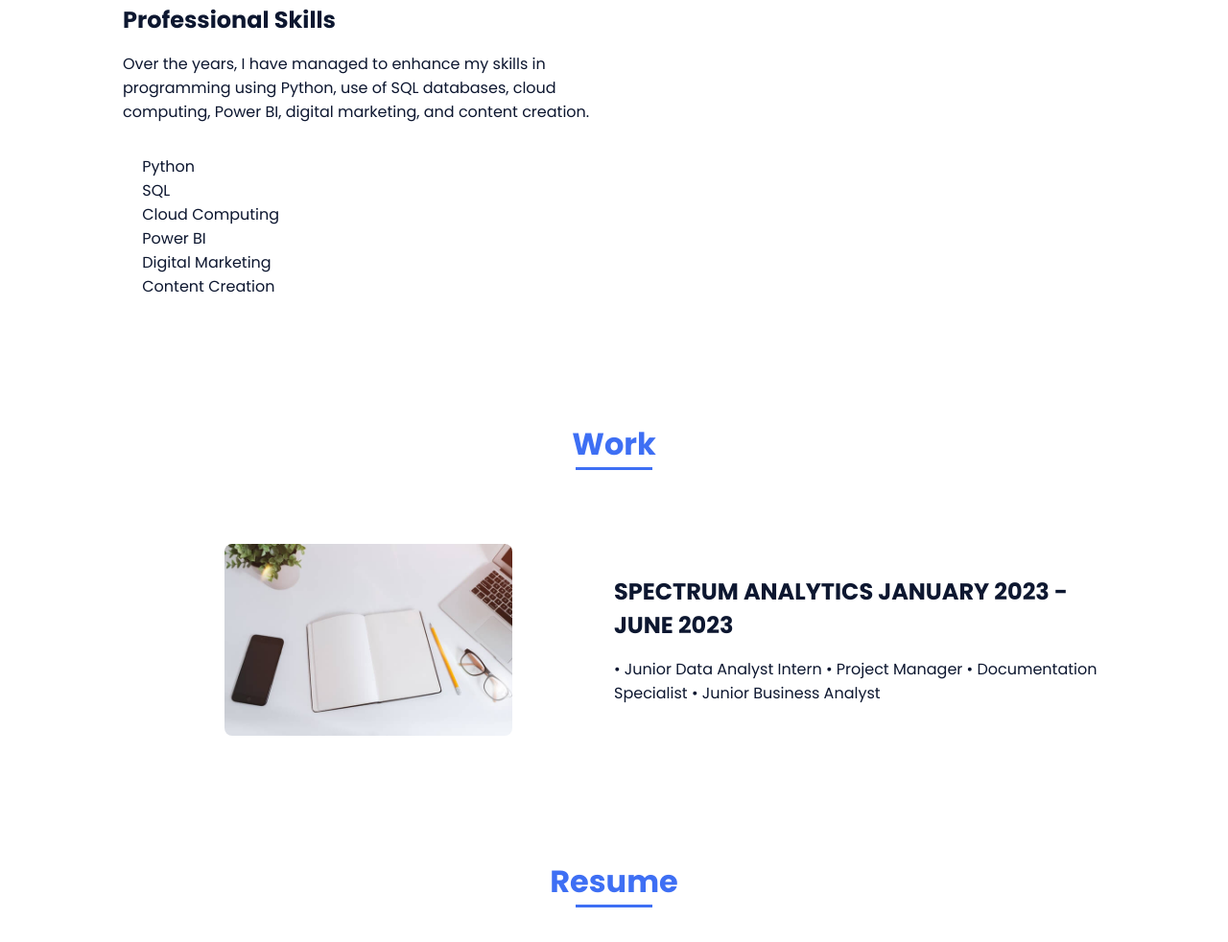
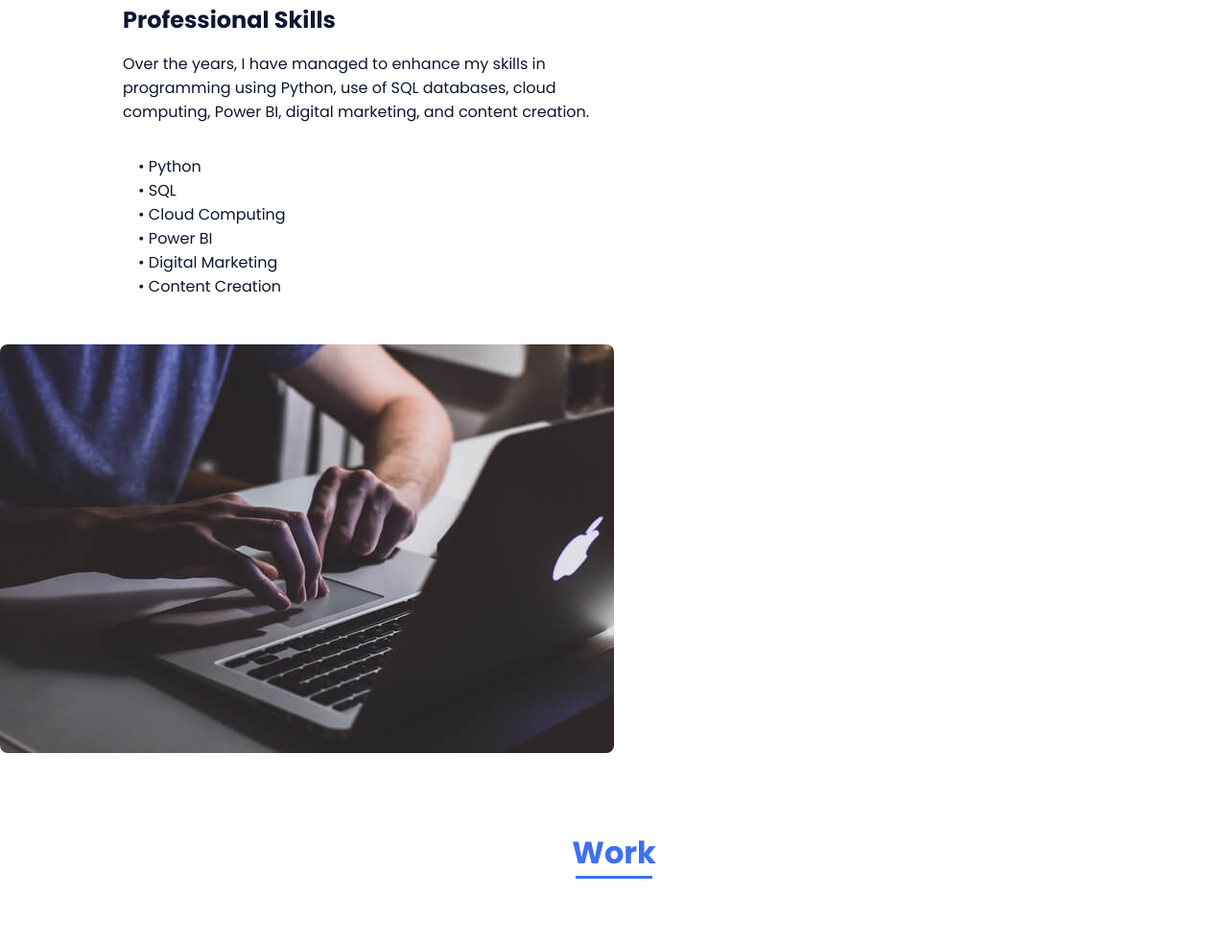
Before and after one commit to Nomhle02/Nomhle02.github.io, a plain HTML site: page index.html in a window 1280 px wide. Shown: the part 1520-2502 px from the top of the page at 96% size. Drawn offline with nearby package versions, Linux system fonts and the light colour scheme.

Commit message:
Update index.html

```diff
--- a/index.html
+++ b/index.html
@@ -95,17 +95,19 @@
             <h2 class="skills__subtitle">Professional Skills</h2>
             <p class="skills__text">Over the years, I have managed to enhance my skills in programming using Python, use of SQL databases, cloud computing, Power BI, digital marketing, and content creation.</p>
             <ul class="skills__list">
-                <li><i class='bx bxl-dance skills__icon'></i> Python</li>
-                <li><i class='bx bxl-dance skills__icon'></i> SQL</li>
-                <li><i class='bx bxs-dance skills__icon'></i> Cloud Computing</li>
-                <li><i class='bx bxl-dance skills__icon'></i> Power BI</li>
-                <li><i class='bx bxs-dance skills__icon'></i> Digital Marketing</li>
-                <li><i class='bx bx-dance skills__icon'></i> Content Creation</li>
+                <li><i class='bx bxl-dance skills__icon'></i>• Python</li>
+                <li><i class='bx bxl-dance skills__icon'></i>• SQL</li>
+                <li><i class='bx bxs-dance skills__icon'></i>• Cloud Computing</li>
+                <li><i class='bx bxl-dance skills__icon'></i>• Power BI</li>
+                <li><i class='bx bxl-dance skills__icon'></i>• Digital Marketing</li>
+                <li><i class='bx bxl-dance skills__icon'></i>• Content Creation</li>
             </ul>
         </div>
     </div>
 </section>
-
+        <div>
+                    <img src="assets/img/work3.jpg " alt=" " class="skills__img ">
+                </div>
 
             </div>
         </section>
```
